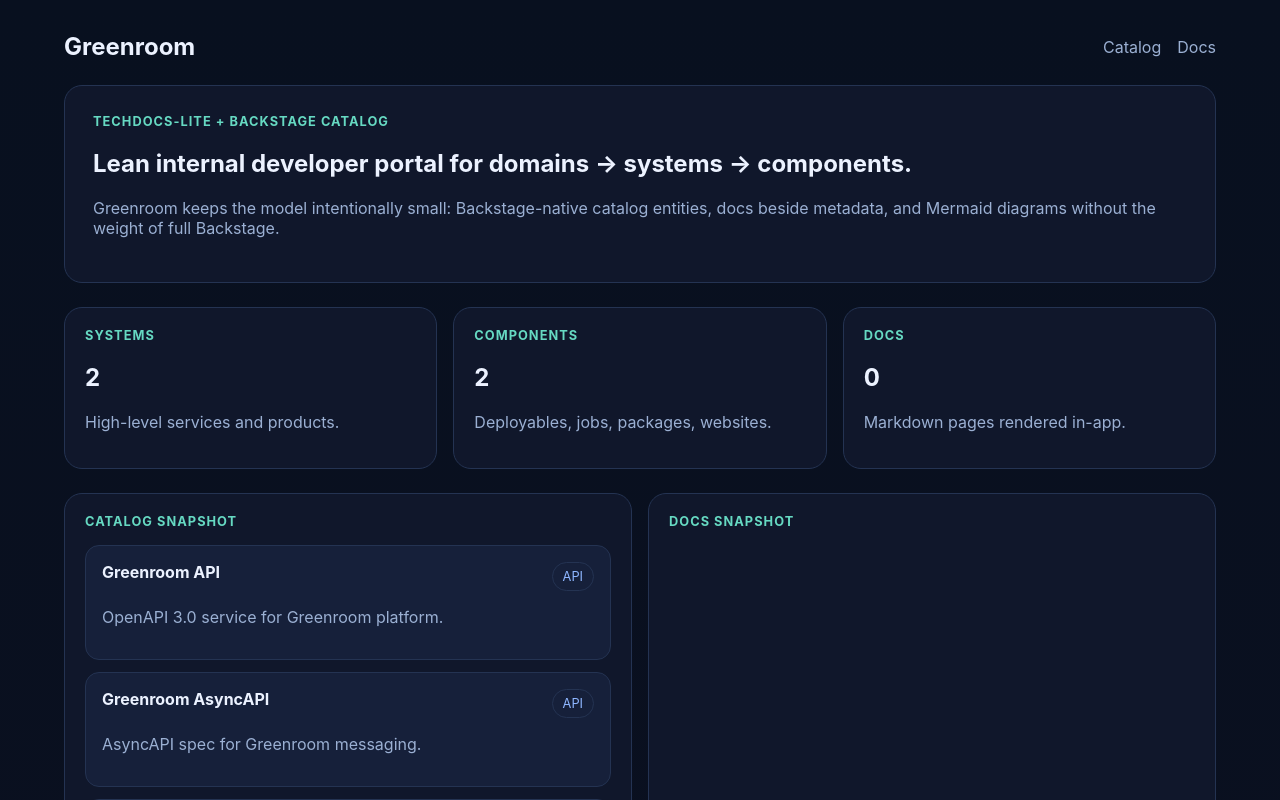
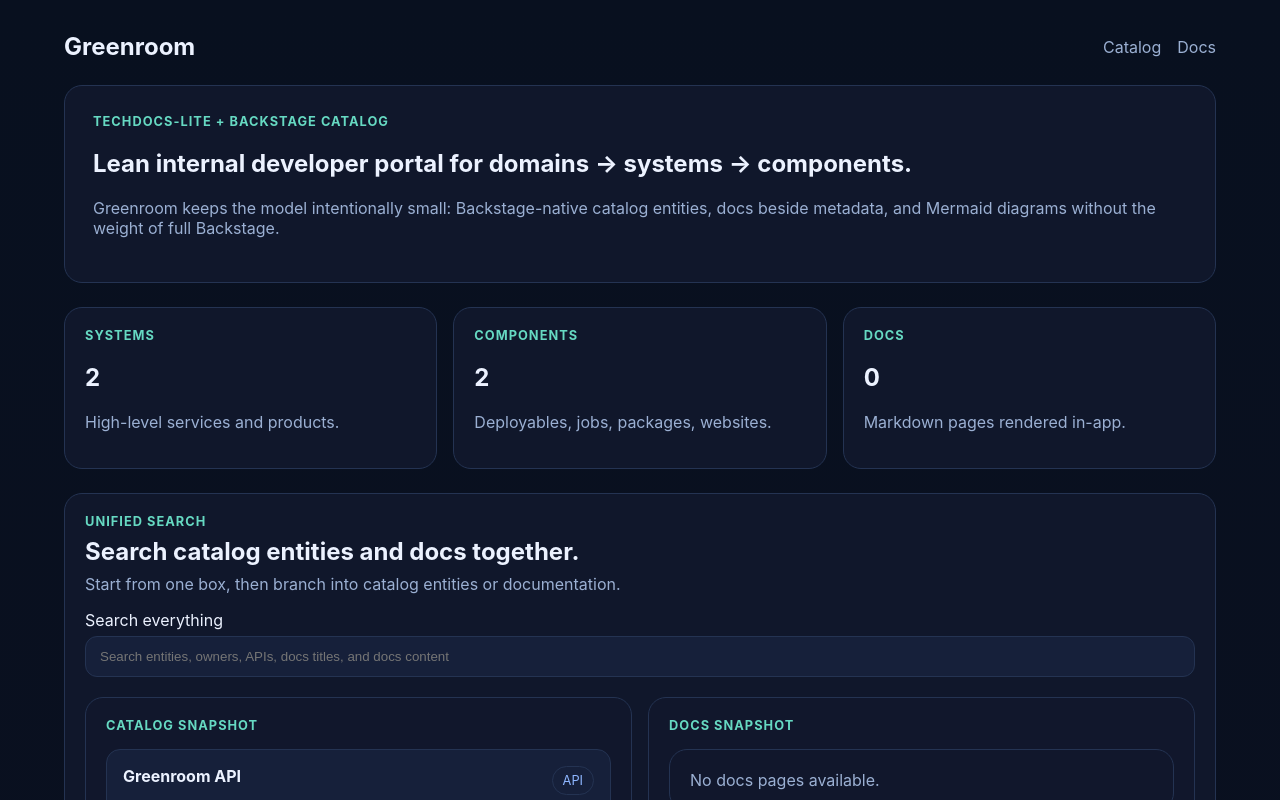
Before and after one commit to beisel-it/greenroom, a Next.js app: page / in a window 1280 px wide. Shown: the top 800 px of the page. Built offline with nearby package versions, Linux system fonts and the light colour scheme.

Commit message:
Add unified home discovery search

```diff
--- a/app/page.tsx
+++ b/app/page.tsx
@@ -1,4 +1,4 @@
-import Link from 'next/link';
+import { DiscoverySearch } from '@/components/discovery-search';
 import { getCatalogEntities, getDocPages } from '@/lib/content';
 
 export default function HomePage() {
@@ -24,34 +24,23 @@
         <div className="card"><div className="kicker">Docs</div><h2>{docs.length}</h2><p className="muted">Markdown pages rendered in-app.</p></div>
       </section>
 
-      <section className="grid cols-2">
-        <div className="panel">
-          <div className="kicker">Catalog snapshot</div>
-          <div className="list" style={{ marginTop: 16 }}>
-            {entities.slice(0, 6).map((entity) => (
-              <Link key={entity.slug} href={`/catalog/${entity.slug}`} className="entity-link">
-                <div style={{ display: 'flex', justifyContent: 'space-between', gap: 12 }}>
-                  <strong>{entity.title}</strong>
-                  <span className="badge">{entity.kind}</span>
-                </div>
-                <p className="muted">{entity.summary}</p>
-              </Link>
-            ))}
-          </div>
-        </div>
-
-        <div className="panel">
-          <div className="kicker">Docs snapshot</div>
-          <div className="list" style={{ marginTop: 16 }}>
-            {docs.slice(0, 6).map((doc) => (
-              <Link key={doc.slug} href={`/docs/${doc.slug}`} className="entity-link">
-                <strong>{doc.title}</strong>
-                <p className="muted">{doc.summary}</p>
-              </Link>
-            ))}
-          </div>
-        </div>
-      </section>
+      <DiscoverySearch
+        entities={entities.map((entity) => ({
+          slug: entity.slug,
+          title: entity.title,
+          summary: entity.summary,
+          entityRef: entity.entityRef,
+          kind: entity.kind,
+          owner: 'owner' in entity.spec ? (entity.spec as { owner?: string }).owner : undefined,
+          tags: entity.metadata.tags ?? [],
+        }))}
+        docs={docs.map((doc) => ({
+          slug: doc.slug,
+          title: doc.title,
+          summary: doc.summary,
+          body: doc.body,
+        }))}
+      />
     </>
   );
 }
--- /dev/null
+++ b/components/discovery-search.tsx
@@ -0,0 +1,169 @@
+"use client";
+
+import Link from 'next/link';
+import React from 'react';
+
+type SearchCatalogEntity = {
+  slug: string;
+  title: string;
+  summary: string;
+  entityRef: string;
+  kind: string;
+  owner?: string;
+  tags: string[];
+};
+
+type SearchDocPage = {
+  slug: string;
+  title: string;
+  summary: string;
+  body: string;
+};
+
+type DiscoverySearchProps = {
+  entities: SearchCatalogEntity[];
+  docs: SearchDocPage[];
+};
+
+type DiscoverySearchResult = {
+  catalogResults: SearchCatalogEntity[];
+  docResults: SearchDocPage[];
+};
+
+const MAX_RESULTS_PER_GROUP = 6;
+
+function normalizeText(value: string) {
+  return value.trim().toLowerCase();
+}
+
+function includesQuery(fields: Array<string | undefined>, normalizedQuery: string) {
+  return fields
+    .filter((field): field is string => Boolean(field))
+    .some((field) => normalizeText(field).includes(normalizedQuery));
+}
+
+export function deriveDiscoverySearchResults(
+  entities: SearchCatalogEntity[],
+  docs: SearchDocPage[],
+  query: string,
+): DiscoverySearchResult {
+  const normalizedQuery = normalizeText(query);
+  if (!normalizedQuery) {
+    return {
+      catalogResults: entities.slice(0, MAX_RESULTS_PER_GROUP),
+      docResults: docs.slice(0, MAX_RESULTS_PER_GROUP),
+    };
+  }
+
+  return {
+    catalogResults: entities
+      .filter((entity) => includesQuery([
+        entity.title,
+        entity.summary,
+        entity.entityRef,
+        entity.kind,
+        entity.owner,
+        ...entity.tags,
+      ], normalizedQuery))
+      .slice(0, MAX_RESULTS_PER_GROUP),
+    docResults: docs
+      .filter((doc) => includesQuery([doc.title, doc.summary, doc.slug, doc.body], normalizedQuery))
+      .slice(0, MAX_RESULTS_PER_GROUP),
+  };
+}
+
+function SearchSection({
+  title,
+  emptyMessage,
+  children,
+}: {
+  title: string;
+  emptyMessage: string;
+  children: React.ReactNode;
+}) {
+  const items = React.Children.toArray(children);
+
+  return (
+    <div className="panel">
+      <div className="kicker">{title}</div>
+      <div className="list" style={{ marginTop: 16 }}>
+        {items.length > 0 ? items : (
+          <div className="card" role="status">
+            <p className="muted" style={{ margin: 0 }}>{emptyMessage}</p>
+          </div>
+        )}
+      </div>
+    </div>
+  );
+}
+
+export function DiscoverySearch({ entities, docs }: DiscoverySearchProps) {
+  const [query, setQuery] = React.useState('');
+
+  const { catalogResults, docResults } = React.useMemo(
+    () => deriveDiscoverySearchResults(entities, docs, query),
+    [docs, entities, query],
+  );
+
+  const hasQuery = normalizeText(query).length > 0;
+
+  return (
+    <section className="panel" aria-label="Unified discovery search">
+      <div className="catalog-filter-header">
+        <div>
+          <div className="kicker">Unified search</div>
+          <h2 style={{ margin: '8px 0' }}>Search catalog entities and docs together.</h2>
+          <p className="muted" style={{ margin: 0 }}>
+            {hasQuery ? 'Results are grouped by source so you can jump straight into the right surface.' : 'Start from one box, then branch into catalog entities or documentation.'}
+          </p>
+        </div>
+        {hasQuery ? (
+          <div className="catalog-filter-summary" aria-live="polite">
+            <strong>{catalogResults.length + docResults.length}</strong>
+            <span className="muted"> grouped matches</span>
+          </div>
+        ) : null}
+      </div>
+
+      <label style={{ display: 'flex', flexDirection: 'column', gap: 6, marginTop: 16 }}>
+        <span>Search everything</span>
+        <input
+          aria-label="Unified search"
+          type="search"
+          placeholder="Search entities, owners, APIs, docs titles, and docs content"
+          value={query}
+          onChange={(event) => setQuery(event.target.value)}
+        />
+      </label>
+
+      <div className="grid cols-2" style={{ marginTop: 20 }}>
+        <SearchSection
+          title={hasQuery ? 'Catalog matches' : 'Catalog snapshot'}
+          emptyMessage={hasQuery ? 'No catalog entities match yet.' : 'No catalog entities available.'}
+        >
+          {catalogResults.map((entity) => (
+            <Link key={entity.slug} href={`/catalog/${entity.slug}`} className="entity-link">
+              <div style={{ display: 'flex', justifyContent: 'space-between', gap: 12 }}>
+                <strong>{entity.title}</strong>
+                <span className="badge">{entity.kind}</span>
+              </div>
+              <p className="muted">{entity.summary}</p>
+            </Link>
+          ))}
+        </SearchSection>
+
+        <SearchSection
+          title={hasQuery ? 'Docs matches' : 'Docs snapshot'}
+          emptyMessage={hasQuery ? 'No docs pages match yet.' : 'No docs pages available.'}
+        >
+          {docResults.map((doc) => (
+            <Link key={doc.slug} href={`/docs/${doc.slug}`} className="entity-link">
+              <strong>{doc.title}</strong>
+              <p className="muted">{doc.summary}</p>
+            </Link>
+          ))}
+        </SearchSection>
+      </div>
+    </section>
+  );
+}
```
Also changed, not shown: 1 other file (tests, documents, lock files or other folders).
